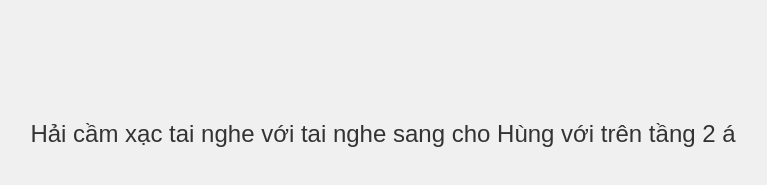
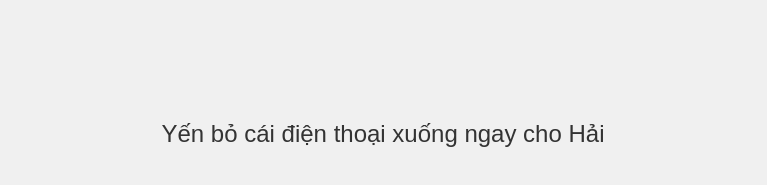
Before and after one commit to MHung2005/unbox, a plain HTML site: page unbox/index.html in a window 1280 px wide. Both pictures are taken after a click on the element 640 px from the left and 376 px from the top of the page. Shown: the part 351-536 px from the top of the page, without its empty margins (257-1024 px from the left). Drawn offline with Linux system fonts and the light colour scheme.

Commit message:
Add files via upload

```diff
--- a/unbox/index.html
+++ b/unbox/index.html
@@ -46,7 +46,7 @@
     <div class="gift-box" onclick="showMessage()">
         <img src="hopqua.jpg" alt="Hộp Quà">
     </div>
-    <div id="message">Hải cầm xạc tai nghe với tai nghe sang cho Hùng với trên tầng 2 á</div>
+    <div id="message">Yến bỏ cái điện thoại xuống ngay cho Hải</div>
     <script>
         function showMessage() {
             document.getElementById('message').classList.add('show');
```
